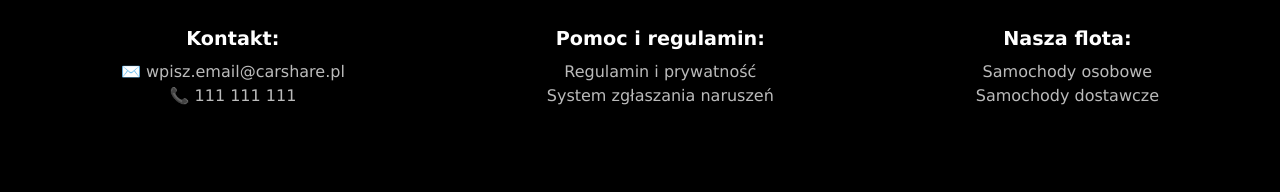
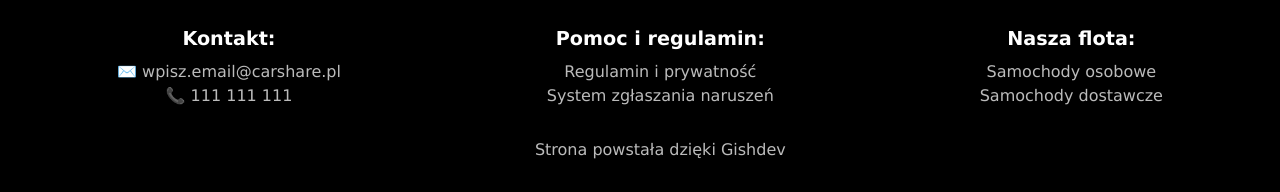
Before and after one commit to prezes15/car-share, a plain HTML site: page index.html in a window 1280 px wide. Shown: the part 1048-1240 px from the top of the page. Before the commit the page ends 1186 px from the top, so only its background shows below. Drawn offline with Linux system fonts and the light colour scheme.

Commit message:
footer update

```diff
--- a/index.html
+++ b/index.html
@@ -96,6 +96,7 @@
             <p>
                 <a href="regulamin.html">Regulamin i prywatność</a><br>
                 <a href="system.html">System zgłaszania naruszeń</a>
+                <p style="text-align: center; margin-top: 30px; display: flex; align-items: center;  width: 100%; justify-content: center;" id="gish">Strona powstała dzięki Gishdev</p>
             </p>
         </section>
 
@@ -105,7 +106,10 @@
                 <a href="#">Samochody osobowe</a><br>
                 <a href="#">Samochody dostawcze</a>
             </p>
+
         </section>
+
+
 
         <div class="social-icons">
             <a href="https://facebook.com" target="_blank" class="social-icon fb">
@@ -117,6 +121,7 @@
             <a href="https://twitter.com" target="_blank" class="social-icon tw">
                 <i class="fa-brands fa-twitter"></i>
             </a>
+
         </div>
 
 
```
